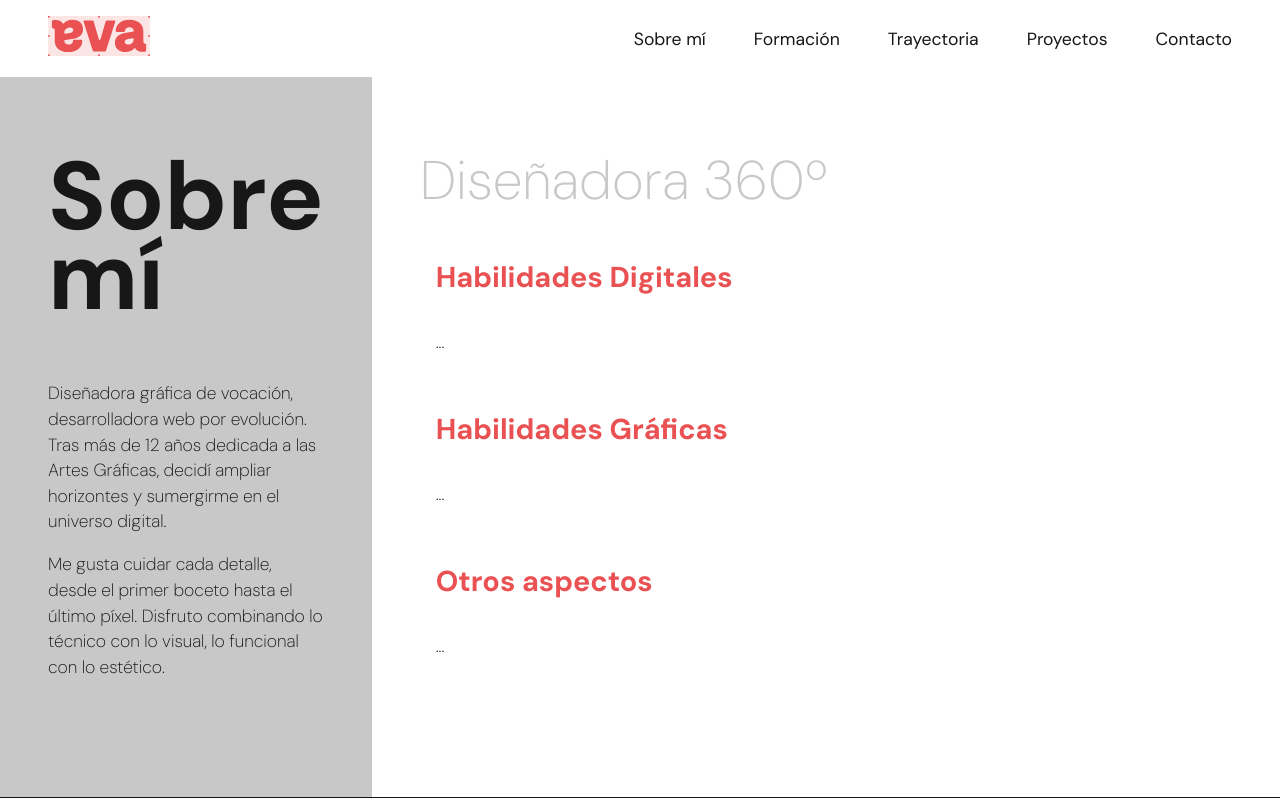
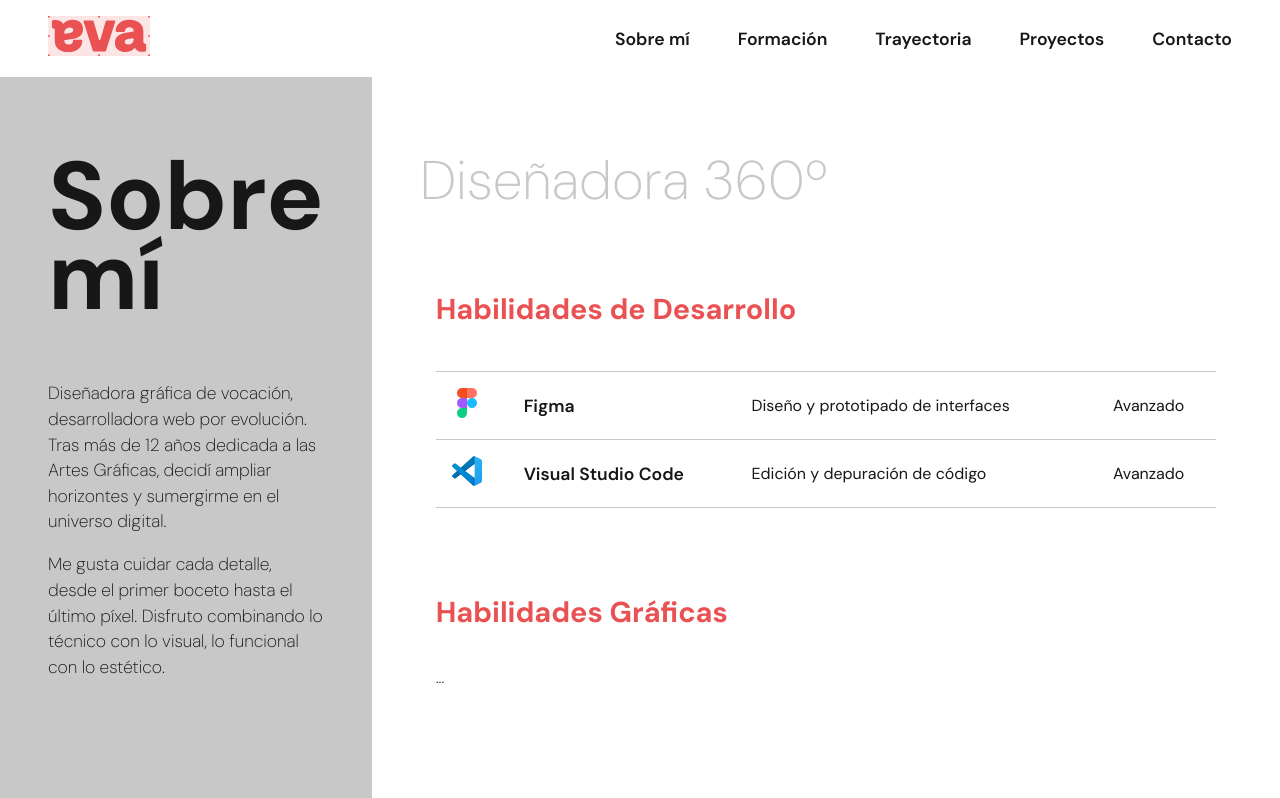
Before and after one commit to evagandiabelda/portafolio, a Next.js app: page /sobre-mi in a window 1280 px wide. Shown: the top 798 px of the page. Built offline with nearby package versions, Linux system fonts and the light colour scheme.

Commit message:
Creació del component Habilidad per a afegir files a les taules. S'afegixen un parell d'habilitats per comprovar el funcionament.

```diff
--- a/app/globals.css
+++ b/app/globals.css
@@ -92,7 +92,7 @@ main {
 
   a, strong {
     font-family: 'DM Sans', sans-serif;
-    font-weight: 400;
+    font-weight: 600;
     font-size: 1.1rem;
     color: var(--foreground);
     text-decoration: none;
--- a/app/sobre-mi/page.tsx
+++ b/app/sobre-mi/page.tsx
@@ -1,4 +1,7 @@
 'use client';
+
+import Image from "next/image";
+import Habilidad from "@/components/other/Habilidad";
 
 export default function SobreMi() {
 
@@ -13,23 +16,50 @@ export default function SobreMi() {
             </div>
 
             {/* Contenido */}
-            <div className="w-3/4 px-[3rem] py-[5rem]">
+            <div className="w-3/4 px-[3rem] py-[5rem] flex flex-col gap-[2rem]">
 
                 <h2 className="text-[var(--gris-claro)]">Diseñadora 360º</h2>
 
-                <div className="p-[1rem]">
-                    <h3>Habilidades Digitales</h3>
-                    <p>...</p>
-                </div>
+                <div className="flex flex-col gap-[3rem]">
+                    {/* Habilidades de Desarrollo */}
+                    <div className="p-[1rem] flex flex-col gap-[0.6rem]">
 
-                <div className="p-[1rem]">
-                    <h3>Habilidades Gráficas</h3>
-                    <p>...</p>
-                </div>
+                        <h3>Habilidades de Desarrollo</h3>
 
-                <div className="p-[1rem]">
-                    <h3>Otros aspectos</h3>
-                    <p>...</p>
+                        <table className="w-full border-collapse">
+                            <tbody>
+                                <Habilidad
+                                    icono="/icons/icono-figma.svg"
+                                    nombre="Figma"
+                                    descripcion="Diseño y prototipado de interfaces"
+                                    nivel="Avanzado"
+                                />
+                                <Habilidad
+                                    icono="/icons/icono-vscode.svg"
+                                    nombre="Visual Studio Code"
+                                    descripcion="Edición y depuración de código"
+                                    nivel="Avanzado"
+                                />
+                            </tbody>
+                        </table>
+
+                    </div>
+
+                    {/* Habilidades Gráficas */}
+                    <div className="p-[1rem]">
+
+                        <h3>Habilidades Gráficas</h3>
+
+                        <p>...</p>
+                    </div>
+
+                    {/* Datos de interés */}
+                    <div className="p-[1rem]">
+
+                        <h3>Datos de interés</h3>
+
+                        <p>...</p>
+                    </div>
                 </div>
 
             </div>
--- /dev/null
+++ b/components/other/Habilidad.tsx
@@ -0,0 +1,34 @@
+"use client";
+
+import Image from "next/image";
+
+interface HabilidadProps {
+    icono: string;
+    nombre: string;
+    descripcion: string;
+    nivel: string;
+}
+
+export default function Habilidad({ icono, nombre, descripcion, nivel }: HabilidadProps) {
+    return (
+        <tr className="border-y border-y-1 border-[var(--gris-claro)]">
+            <td className="px-[1rem] py-[1rem] align-middle">
+                <Image
+                    src={icono}
+                    alt={`Logo ${nombre}`}
+                    width={30}
+                    height={30}
+                />
+            </td>
+            <td className="px-[0.2rem] py-[1rem] align-middle">
+                <strong>{nombre}</strong>
+            </td>
+            <td className="px-[0.2rem] py-[1rem] align-middle">
+                {descripcion}
+            </td>
+            <td className="px-[0.2rem] py-[1rem] align-middle">
+                {nivel}
+            </td>
+        </tr>
+    );
+};
```
Also changed, not shown: public/icons/icono-figma.svg (added), public/icons/icono-vscode.svg (added).
